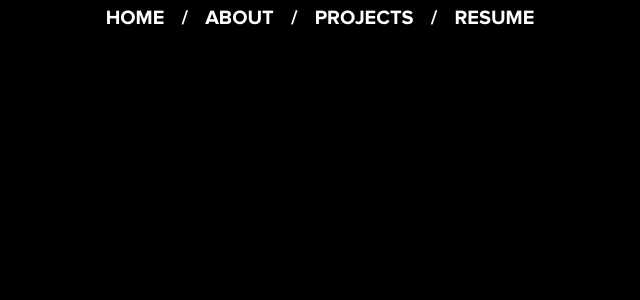
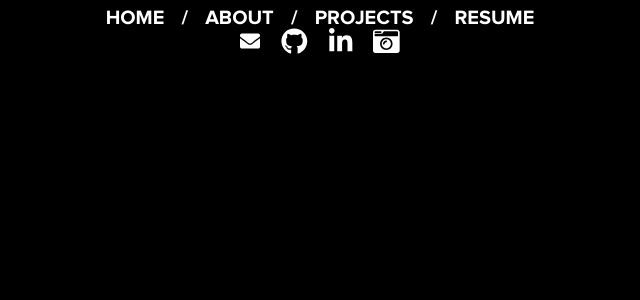
Before and after one commit to jonathanlucki/jonathanlucki.github.io, a Jekyll site: the page built from index.html, in a window 1280 px wide. Shown: the top 300 px of the page, without its empty margins (320-960 px from the left). Built offline with Jekyll 4.4.1, drawn with Linux system fonts in a browser that asks for light colours; nearby versions of some CDN libraries.

Commit message:
created social bar

```diff
--- a/_includes/head.html
+++ b/_includes/head.html
@@ -7,10 +7,4 @@
 <link rel="icon" type="image/png" sizes="16x16" href="{{site.favicon-16x16-path}}">
 <link rel="icon" type="image/png" sizes="32x32" href="{{site.favicon-32x32-path}}">
 <link rel="stylesheet" type="text/css" href="{{site.stylesheet-path}}">
-<script async src="https://www.googletagmanager.com/gtag/js?id={{site.gtag}}"></script>
-<script>
-    window.dataLayer = window.dataLayer || [];
-    function gtag(){dataLayer.push(arguments);}
-    gtag('js', new Date());
-    gtag('config', '{{site.gtag}}');
-</script>
+<script defer src="https://use.fontawesome.com/releases/v5.3.1/js/all.js"></script>
--- a/_includes/social.html
+++ b/_includes/social.html
@@ -0,0 +1,9 @@
+<ul class="social-bar secondary-colour">
+    {% for item in site.data.social %}
+    <li>
+        <a href="{{item.link}}" class="social-item">
+            <i class="{{item.icon}}"></i>
+        </a>
+    </li>
+    {% endfor %}
+</ul>
--- a/_sass/_social.scss
+++ b/_sass/_social.scss
@@ -0,0 +1,37 @@
+.social-bar {
+    list-style-type: none;
+    margin: 0;
+    padding: 0;
+    font-size: 20px;
+}
+
+@media (max-width: $mobile-breakpoint) {
+    .social-bar {
+        font-size: 14px;
+    }
+}
+
+.social-bar li {
+    display: inline-block;
+}
+
+.social-bar li:not(:first-child) {
+    padding: 0 0 0 16px;
+}
+
+@media (max-width: $mobile-breakpoint) {
+    .social-bar li:not(:first-child) {
+        padding: 0 0 0 12px;
+    }
+}
+
+.social-bar li a {
+    text-transform: uppercase;
+    color: inherit;
+    text-decoration: none;
+}
+
+.social-bar li a:hover {
+    color: darkgray;
+    transition: 0.2s;
+}
--- a/index.html
+++ b/index.html
@@ -6,4 +6,5 @@ title: Home
 
 <div class="center">
     {% include nav.html %}
+    {% include social.html %}
 </div>
```
Also changed, not shown: _data/social.yml (added, +12 -0 lines).
